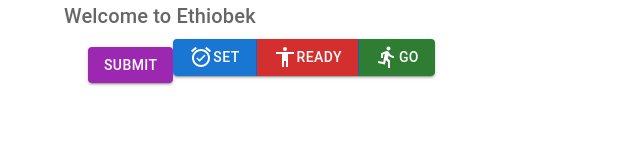
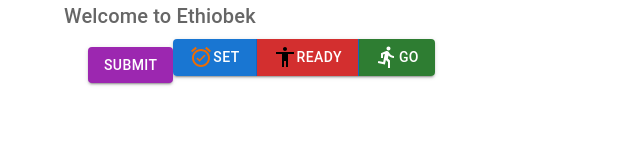
Before and after one commit to Ethiobek/react-mui, a React (Create React App) app: page / in a window 1280 px wide. Shown: the top 160 px of the page, without its empty margins (0-640 px from the left). Built offline with nearby package versions, Linux system fonts and the light colour scheme.

Commit message:
Give custome color to icon using inline styling

```diff
--- a/src/components/SuccessButton.js
+++ b/src/components/SuccessButton.js
@@ -20,11 +20,11 @@
 
       <ButtonGroup variant="contained">
         <Button color="primary">
-          <AlarmOn />
+          <AlarmOn color="warning" />
           Set
         </Button>
         <Button color="error">
-          <Accessibility />
+          <Accessibility style={{ color: "black" }} />
           Ready
         </Button>
         <Button color="success">
```
